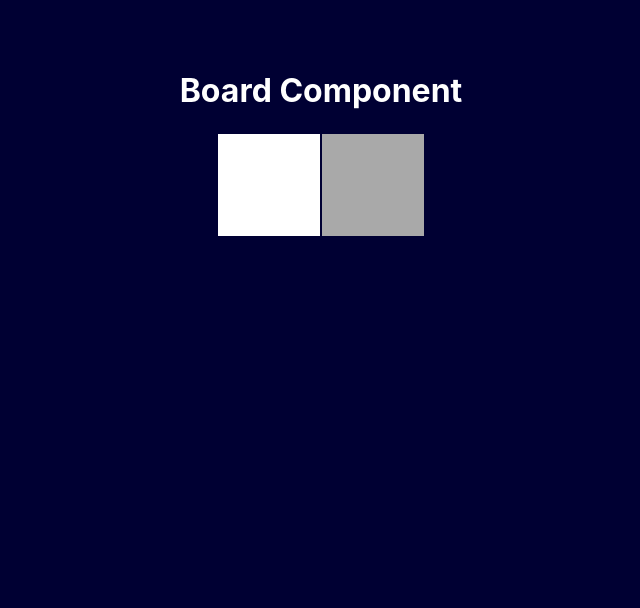
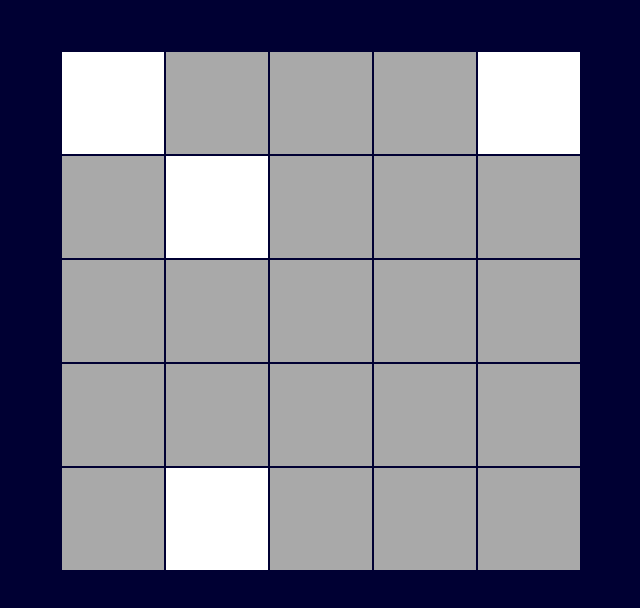
Before and after one commit to xaviguasch/lights-out-react-prac, a React (Create React App) app: page / in a window 1280 px wide. Shown: the top 608 px of the page, without its empty margins (319-959 px from the left). Built offline with nearby package versions, Linux system fonts and the light colour scheme.

Commit message:
displayed the row with random lit/unlit values

```diff
--- a/src/Board.js
+++ b/src/Board.js
@@ -51,6 +51,14 @@
   createBoard() {
     let board = []
     // TODO: create array-of-arrays of true/false values
+    for (let y = 0; y < this.props.nrows; y++) {
+      let row = []
+      for (let x = 0; x < this.props.ncols; x++) {
+        row.push(Math.random() < this.props.chanceLightStartsOn)
+      }
+      board.push(row)
+    }
+
     return board
   }
 
@@ -84,19 +92,20 @@
     // TODO
     // make table board
     // TODO
+    let tblBoard = []
+
+    for (let y = 0; y < this.props.nrows; y++) {
+      let row = []
+      for (let x = 0; x < this.props.ncols; x++) {
+        row.push(<Cell isLit={this.state.board[y][x]} />)
+      }
+      tblBoard.push(<tr>{row}</tr>)
+    }
 
     return (
-      <div>
-        <h1>Board Component</h1>
-        <table className='Board'>
-          <tbody>
-            <tr>
-              <Cell isLit={true} />
-              <Cell isLit={false} />
-            </tr>
-          </tbody>
-        </table>
-      </div>
+      <table className='Board'>
+        <tbody>{tblBoard}</tbody>
+      </table>
     )
   }
 }
```
